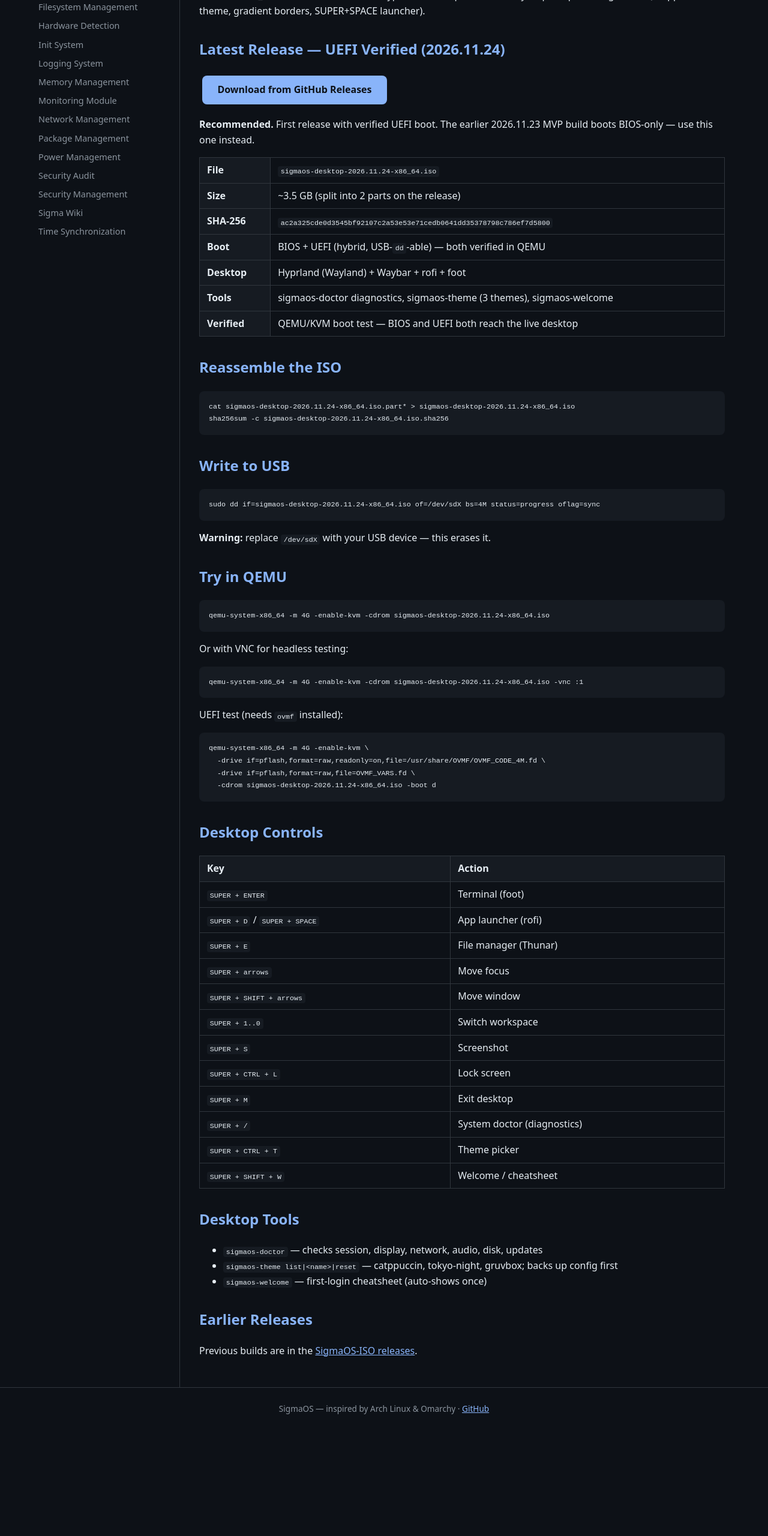
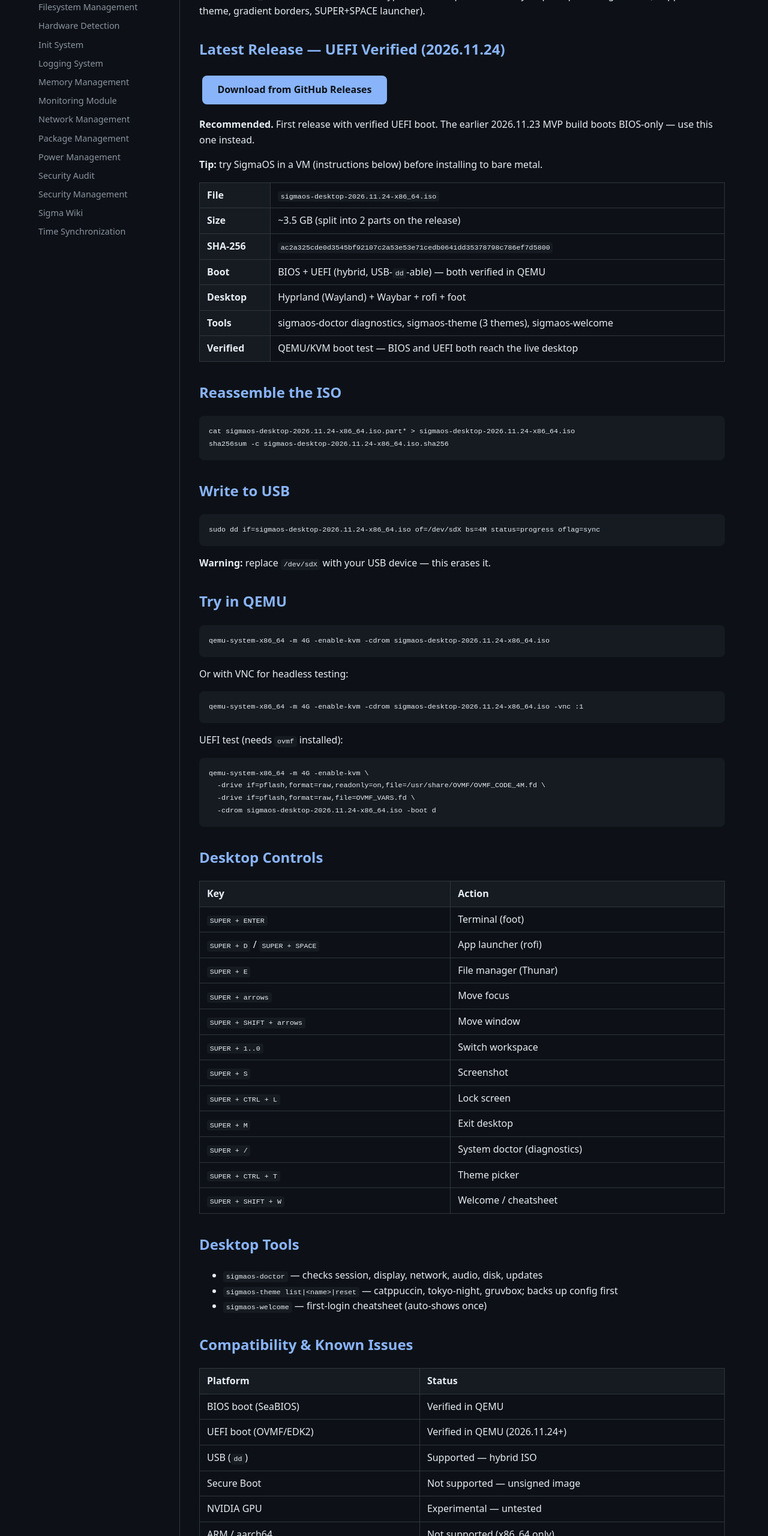
Before and after one commit to AaryanSinghChauhan09/Sigma, a plain HTML site: page download.html in a window 1280 px wide. Shown: the part 240-2800 px from the top of the page at 60% size. Before the commit the page ends 2623 px from the top, so only its background shows below. Drawn offline with Linux system fonts and the light colour scheme.

Commit message:
download: add compatibility matrix, known issues, VM-first tip
Generated with [Devin](https://devin.ai)

Co-Authored-By: Devin <158243242+devin-ai-integration[bot]@users.noreply.github.com>

```diff
--- a/download.html
+++ b/download.html
@@ -34,6 +34,8 @@ pre-configuration (Catppuccin theme, gradient borders, SUPER+SPACE launcher).</p
 <p><a class="btn" href="https://github.com/AaryanSinghChauhan09/SigmaOS-ISO/releases/tag/sigmaos-desktop-2026.11.24-uefi">Download from GitHub Releases</a></p>
 <p><strong>Recommended.</strong> First release with verified UEFI boot. The earlier
 2026.11.23 MVP build boots BIOS-only — use this one instead.</p>
+<p><strong>Tip:</strong> try SigmaOS in a VM (instructions below) before installing
+to bare metal.</p>
 <table>
 <tr><th>File</th><td><code>sigmaos-desktop-2026.11.24-x86_64.iso</code></td></tr>
 <tr><th>Size</th><td>~3.5 GB (split into 2 parts on the release)</td></tr>
@@ -85,6 +87,23 @@ sha256sum -c sigmaos-desktop-2026.11.24-x86_64.iso.sha256</code></pre>
 <li><code>sigmaos-theme list|&lt;name&gt;|reset</code> — catppuccin, tokyo-night, gruvbox; backs up config first</li>
 <li><code>sigmaos-welcome</code> — first-login cheatsheet (auto-shows once)</li>
 </ul>
+<h2>Compatibility &amp; Known Issues</h2>
+<table>
+<tr><th>Platform</th><th>Status</th></tr>
+<tr><td>BIOS boot (SeaBIOS)</td><td>Verified in QEMU</td></tr>
+<tr><td>UEFI boot (OVMF/EDK2)</td><td>Verified in QEMU (2026.11.24+)</td></tr>
+<tr><td>USB (<code>dd</code>)</td><td>Supported — hybrid ISO</td></tr>
+<tr><td>Secure Boot</td><td>Not supported — unsigned image</td></tr>
+<tr><td>NVIDIA GPU</td><td>Experimental — untested</td></tr>
+<tr><td>ARM / aarch64</td><td>Not supported (x86_64 only)</td></tr>
+</table>
+<ul>
+<li>Releases before 2026.11.24 have broken UEFI — use this release.</li>
+<li>Full install (<code>sigmaos-install --destructive</code>) is experimental; dry-run is safety-tested.</li>
+<li>Snapshot/rollback is not yet implemented — don't rely on it.</li>
+<li>Recovery: <code>sigmaos-theme reset</code> restores defaults; <code>sigmaos-doctor</code> (SUPER+/) diagnoses problems.</li>
+</ul>
+
 <h2>Earlier Releases</h2>
 <p>Previous builds are in the <a href="https://github.com/AaryanSinghChauhan09/SigmaOS-ISO/releases">SigmaOS-ISO releases</a>.</p>
 </main></div>
```
